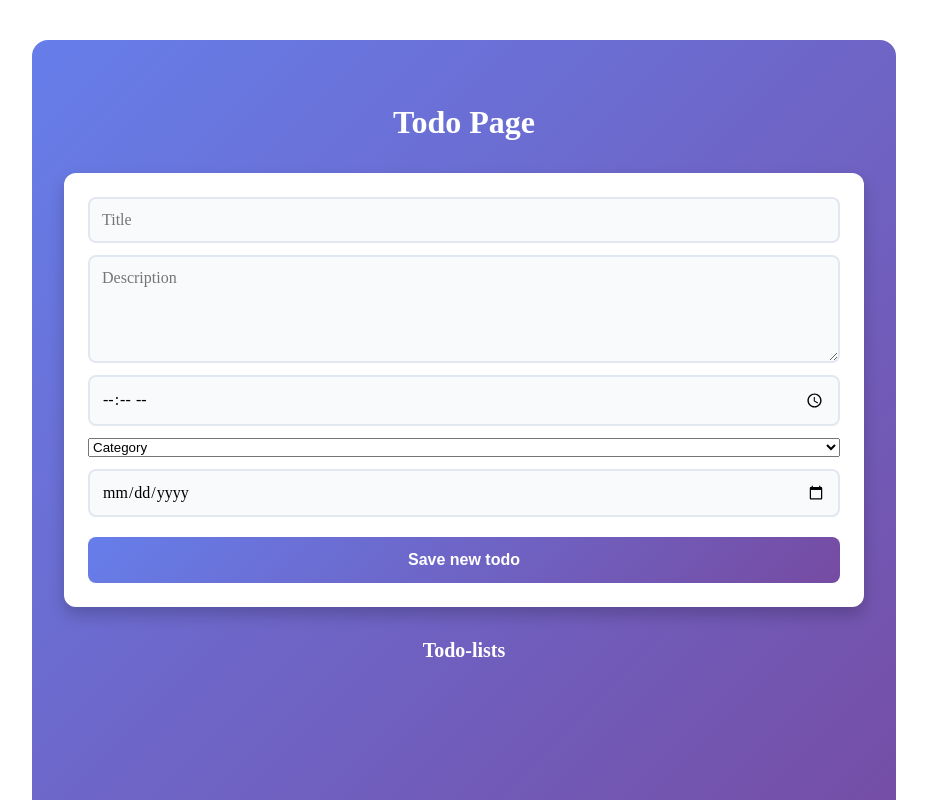
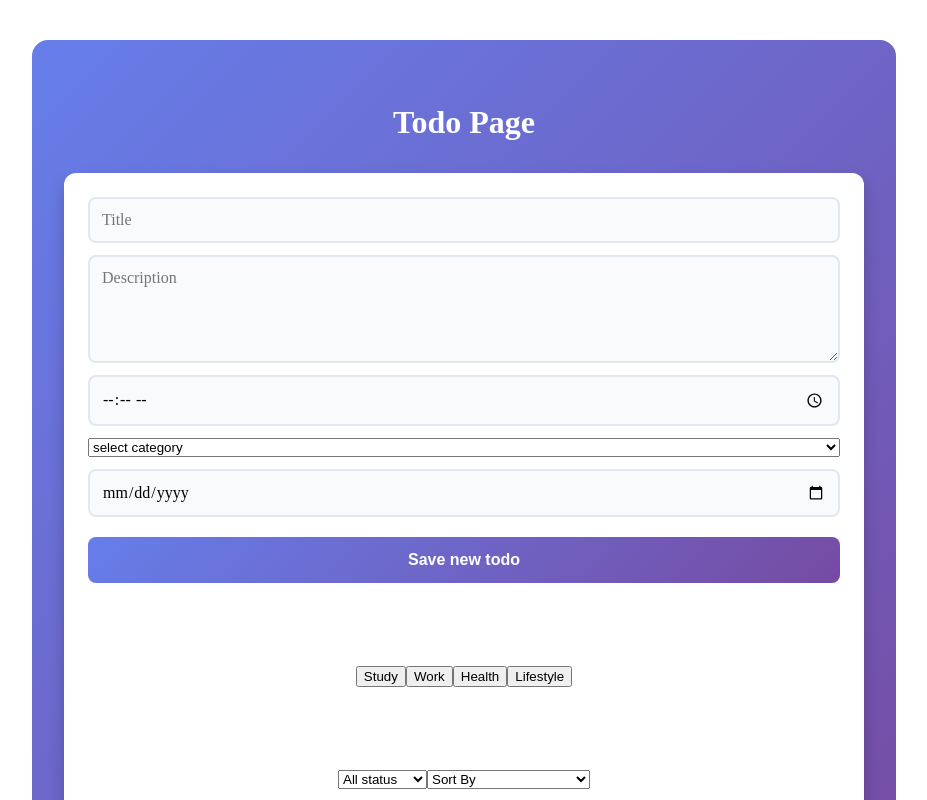
Before and after one commit to ddaviddahlgren/Projektarbete-Frontend-2, a React (Vite) app: page /todos in a window 1280 px wide. Shown: the top 800 px of the page, without its empty margins (176-1103 px from the left). Built offline with nearby package versions, Linux system fonts and the light colour scheme.

Commit message:
feat: filter by cat, ststus, deadline

```diff
--- a/src/pages/todos/Todos.jsx
+++ b/src/pages/todos/Todos.jsx
@@ -9,12 +9,16 @@ const Todos = () => {
   // useState för att spara input värdet
   const [title, setTitle] = useState("");
   const [description, setDescription] = useState("");
-  const [time, setTime] = useState(Number(null));
+  const [time, setTime] = useState("");
   const [category, setCategory] = useState("");
   const [deadline, setDeadline] = useState("");
   const [editTodoId, setEditTodoId] = useState(null);
   const [editTitle, setEditTitle] = useState("");
   const [editDescription, setEditDescription] = useState("");
+  const [selectedCategories, setSelectedCategory] = useState([]); // default värde ska bli [] för att includes() ska fungera
+  const [filterStatus, setFilterStatus] = useState('All Todos');
+  const [filteredTodo, setFilteredTodo] = useState([]);
+  const [sortBy, setSortBy] = useState(null); // State för deadline och tidsestamat
 
   // Spara todo listor i localStorage
   useEffect(() => {
@@ -62,7 +66,7 @@ const Todos = () => {
   };
 
   // Array till todos categories
-  const categories = ["Category", "Study", "Work", "Health", "Lifestyle"];
+  const categories = ["Study", "Work", "Health", "Lifestyle"];
 
   // Redigera Todo-title
   const editingTodo = (todo) => {
@@ -85,10 +89,58 @@ const Todos = () => {
     setEditDescription("");
   };
 
+  // Filtera todo följande category
+  const handleFilterCategory = (categoryToToggle) => {
+    if (selectedCategories.includes(categoryToToggle)) {
+      let uppdateCategories = selectedCategories.filter((category) => category !== categoryToToggle);
+      setSelectedCategory(uppdateCategories);
+    } else {
+      setSelectedCategory([...selectedCategories, categoryToToggle]);
+    }
+  };
+
+  // Huvud filter funktionen
+  const applyFilters = () => {
+    let result = todos;
+    if (selectedCategories.length > 0) {
+      result = result.filter(todo => selectedCategories.includes(todo.category));
+    }
+
+    if (filterStatus !== 'All Todos') {
+      result = result.filter(todo => {
+        const isCompleted = todo.status === true;
+        return (
+          (filterStatus === 'Checked' && isCompleted) || (filterStatus === 'In progress' && !isCompleted)
+        )
+      })
+    }
+
+    if (sortBy) {
+      const [key, direction] = sortBy.split('-');
+      result.sort((a, b) => {
+        const aValue = a[key];
+        const bValue = b[key];
+
+        if (aValue < bValue) return direction === 'asc' ? -1 : 1;
+        if (aValue > bValue) return direction === 'asc' ? 1 : -1;
+        return 0;
+      })
+    }
+
+    setFilteredTodo(result);
+  }
+
+  useEffect(() => {
+    applyFilters();
+  }, [todos, selectedCategories, filterStatus, sortBy])
+
+
   return (
     <div className={style.container}>
-      {/* ---------- Inputfältet delen ----------
-          ------------- Flytta snart ------------ */}
+
+      {/* 1 ---------- Inputfältet delen ----------
+            ------------- Flytta snart ------------ */}
+
       <h3>Todo Page</h3>
       <div className={style.inputContiner}>
         <input
@@ -113,6 +165,7 @@ const Todos = () => {
         />
 
         <select value={category} onChange={(e) => setCategory(e.target.value)}>
+          <option>select category</option>
           {categories.map((category) => (
             <option>{category}</option>
           ))}
@@ -128,14 +181,47 @@ const Todos = () => {
         <button onClick={handleAddTodo} className={style.primaryButton}>
           Save new todo
         </button>
+
+
+        {/* 2 ------------ Filter delen ------------
+              ------------- Flytta snart ----------- */}
+        <div>
+          <h5>Choose by category: </h5>
+          {categories.map((category, i) => (
+            <button key={i} onClick={() => handleFilterCategory(category)}>{category}</button>
+          ))}
+        </div>
+        <div>
+          <h5>Choose by status: </h5>
+          <select onChange={(e) => setFilterStatus(e.target.value)} value={filterStatus}>
+            <option value="All Todos">All status</option>
+            <option value="Checked">Checked</option>
+            <option value="In progress">In progress</option>
+          </select>
+          <select onChange={(e) => setSortBy(e.target.value)} value={sortBy}>
+            <option value="">Sort By</option>
+            <option value="deadline-asc">Deadline (Tidigast först)</option>
+            <option value="deadline-desc">Deadline (Senast först)</option>
+            <option value="time-asc">Tid (Kortast först)</option>
+            <option value="time-desc">Tid (Längst först)</option>
+          </select>
+        </div>
+
+        {/* 2 ------------ Filter delen ------------
+              ------------- Flytta snart ----------- */}
+
       </div>
-      {/* ---------- Inputfältet delen ----------
-          ------------- Flytta snart ------------ */}
 
-      {/* -------- Todo-listor renderas ---------
-          ------------- Flytta snart ------------ */}
-      <h5>Todo-lists</h5>
-      {todos.map((todo) => (
+      {/* 1 ---------- Inputfältet delen ----------
+            ------------- Flytta snart ------------ */}
+
+
+      {/* 3 --------- Todo-listor checked --------
+            ------------- Flytta snart ----------- */}
+
+        <h5>Todo-lists</h5>
+
+        {filteredTodo.map((todo) => (
         <div
           key={todo.id} className={`${style.todoItem} ${todo.status ? style.todoItemCompleted : ""}`} >
           <input
@@ -143,6 +229,13 @@ const Todos = () => {
             checked={todo.status}
             onChange={() => handleToggleStatus(todo.id)}
           />
+
+      {/* 3 --------- Todo-listor checked --------
+            ------------- Flytta snart ----------- */}
+
+      {/* 4 -------- Todo-listor renderas ---------
+            -------- Todo-filter renderas ---------
+            ------------- Flytta snart ------------ */}
 
           {editTodoId === todo.id ? (
             <div>
@@ -158,26 +251,29 @@ const Todos = () => {
                 onChange={(e) => setEditDescription(e.target.value)}
               />
 
-              <button onClick={() => saveEdit(todo.id)}>Spara ✅</button>
-              <button onClick={() => setEditTodoId(null)}>Avbryt ❌</button>
+              <button onClick={() => saveEdit(todo.id)}>Save edit ✅</button>
+              <button onClick={() => setEditTodoId(null)}>Cancel ❌</button>
             </div>
           ) : (
             <div>
               <h6>Title: {todo.title}</h6>
               <p>Description: {todo.description}</p>
-              <button onClick={() => editingTodo(todo)} className={style.editButton}>Edit Todo ✍🏼</button>
+              <button onClick={() => editingTodo(todo)} className={style.editButton}>Edit ✍🏼</button>
             </div>
           )}
           <button
             onClick={() => handleDeleteTodo(todo.id)}
             className={style.deleteButton}
           >
-            Delete todo 🗑️
+            Delete 🗑️
           </button>
         </div>
       ))}
-      {/* -------- Todo-listor renderas ---------
-          ------------- Flytta snart ------------ */}
+
+      {/* 4 -------- Todo-listor renderas ---------
+            -------- Todo-filter renderas ---------
+            ------------- Flytta snart ------------ */}
+
     </div>
   );
 };
```
